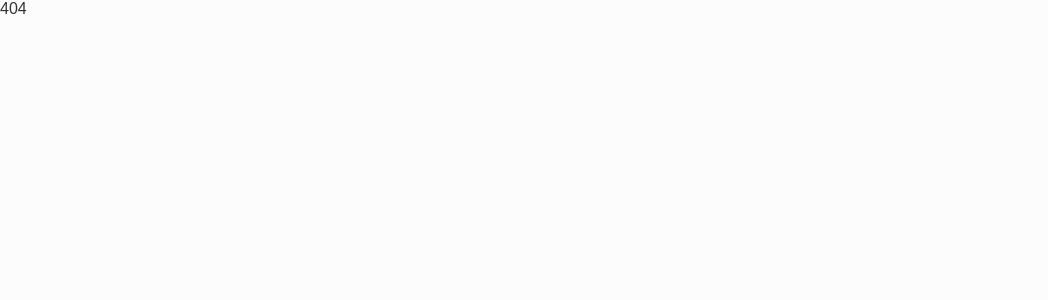
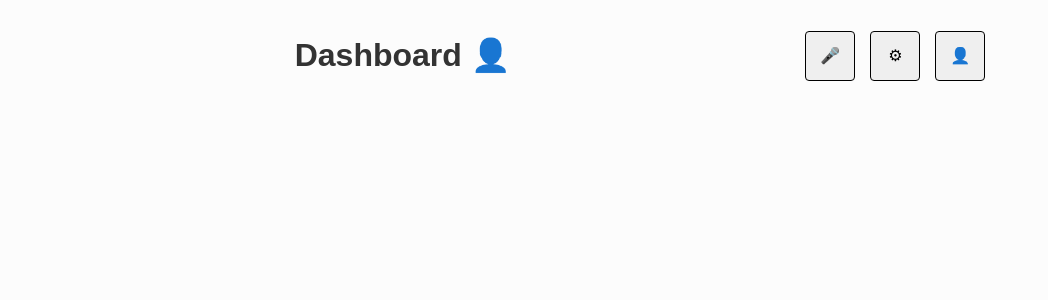
Before and after one commit to DOORM4T/oddio, a React (Create React App) app in the folder client/: page /dashboard in a window 1280 px wide. Shown: the top 300 px of the page, without its empty margins (0-1048 px from the left). Built offline with nearby package versions, Linux system fonts and the light colour scheme; a web font is replaced by a local one.

Commit message:
Add dashboard page

```diff
--- a/client/src/App.tsx
+++ b/client/src/App.tsx
@@ -3,10 +3,10 @@ import { BrowserRouter as Router, Route, Switch } from 'react-router-dom'
 import AOS, { AosOptions } from 'aos'
 import 'aos/dist/aos.css'
 import './main.scss'
-
 import Home from './pages/Home'
 import Login from './pages/Login'
 import Register from './pages/Register'
+import Dashboard from './pages/Dashboard'
 
 export default function App() {
 	useEffect(() => {
@@ -22,6 +22,7 @@ export default function App() {
 		<Router>
 			<Switch>
 				<Route exact path="/" render={() => <Home />} />
+				<Route path="/dashboard" render={() => <Dashboard />} />
 				<Route path="/login" render={() => <Login />} />
 				<Route path="/register" render={() => <Register />} />
 				<Route path="/*" render={() => <div>404</div>} />
--- /dev/null
+++ b/client/src/pages/Dashboard.tsx
@@ -0,0 +1,10 @@
+import React, { useContext } from 'react'
+import Header from '../components/Header'
+
+export default function Dashboard() {
+	return (
+		<article>
+			<Header title="Dashboard" icon="👤" />
+		</article>
+	)
+}
```
